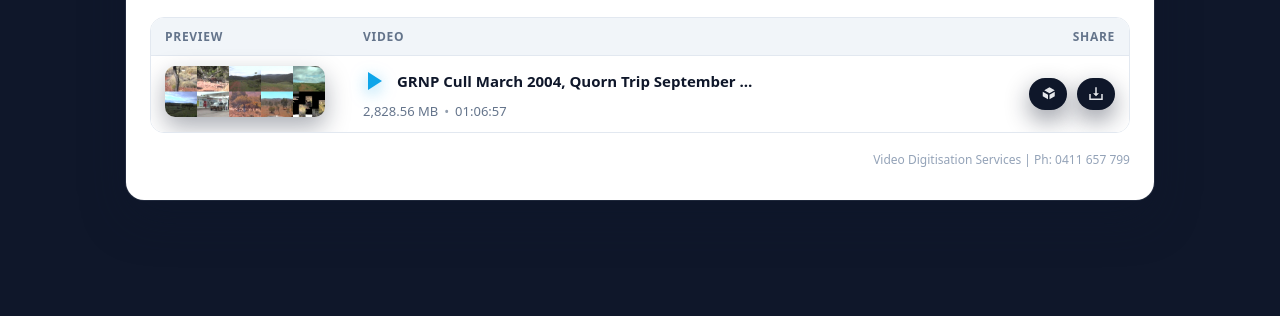
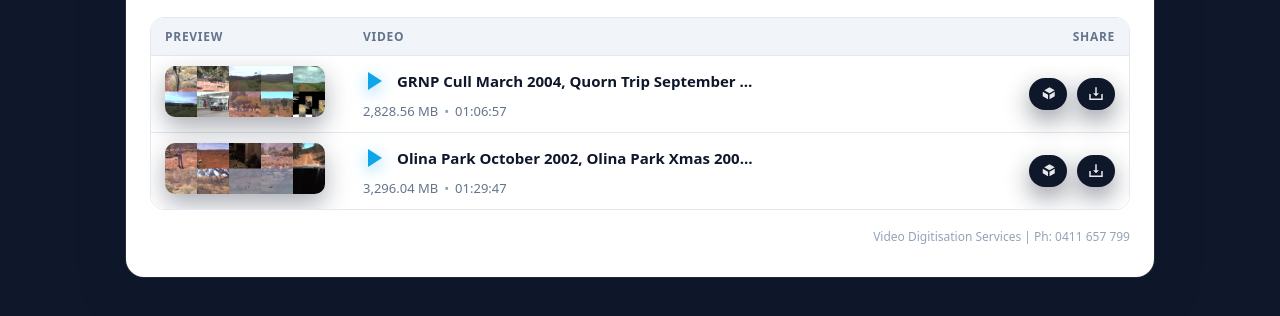
Before and after one commit to RealmsAU/Todd-Mellors, a plain HTML site: page index.html in a window 1280 px wide. Shown: the part 112-428 px from the top of the page. Drawn offline with Linux system fonts and the light colour scheme.

Commit message:
Auto-update: 2026-02-27 14:38:27

```diff
--- a/index.html
+++ b/index.html
@@ -404,6 +404,59 @@
 
   </td>
 </tr>
+<tr>
+  <td class="thumb-cell">
+    <div class="thumb-wrapper">
+      <img src="thumbnails/Olina Park October 2002_ Olina Park Xmas 2004_ RAAF Open Day.jpg"
+           class="thumb-img"
+           data-thumb="thumbnails/Olina Park October 2002_ Olina Park Xmas 2004_ RAAF Open Day.jpg"
+           onclick="openImageFromThumb(this)">
+    </div>
+  </td>
+
+  <td class="info-cell">
+    <a href="#"
+       class="play-link"
+       data-local="./Olina Park October 2002, Olina Park Xmas 2004, RAAF Open Day.mp4"
+       data-dropbox="https://dl.dropboxusercontent.com/s/56o8yts6bg7lv6fmw1c8e/Olina-Park-October-2002-Olina-Park-Xmas-2004-RAAF-Open-Day.mp4?rlkey=svb5idus2646ccrsup6aa5uvv"
+       onclick="openVideoFromLink(this); return false;">
+      <svg class="play-icon" viewBox="0 0 24 24">
+        <polygon points="5,3 19,12 5,21" />
+      </svg>
+      <span class="filename-text">Olina Park October 2002, Olina Park Xmas 2004, RAAF Open Day.mp4</span>
+    </a>
+
+    <div class="meta-line">
+      <span class="size-text">3,296.04 MB</span>
+      <span class="dot-sep">•</span>
+      <span class="duration-text">01:29:47</span>
+    </div>
+  </td>
+
+  <td class="share-cell">
+
+    <!-- Share button -->
+    <button class="icon-button"
+            data-dropbox="https://www.dropbox.com/s/56o8yts6bg7lv6fmw1c8e/Olina-Park-October-2002-Olina-Park-Xmas-2004-RAAF-Open-Day.mp4?rlkey=svb5idus2646ccrsup6aa5uvv&dl=0"
+            onclick="copyShareLinkFromButton(this)"
+            title="Copy Dropbox share link">
+      <svg class="share-icon" viewBox="0 0 24 24">
+        <path d="M14 3l7 4-7 4-7-4 7-4zm7 6v6l-7 4v-6l7-4zm-9 4v6l-7-4V9l7 4z"/>
+      </svg>
+    </button>
+
+    <!-- Download button -->
+    <a class="icon-button download-button"
+       data-dropbox-download="https://dl.dropboxusercontent.com/s/56o8yts6bg7lv6fmw1c8e/Olina-Park-October-2002-Olina-Park-Xmas-2004-RAAF-Open-Day.mp4?rlkey=svb5idus2646ccrsup6aa5uvv&dl=1"
+       onclick="downloadFromDropbox(this); return false;"
+       title="Download video">
+      <svg class="download-icon" viewBox="0 0 24 24">
+        <path d="M12 3v12l4-4h-3V3h-2v8H8l4 4zm-7 9v6h14v-6h2v8H3v-8h2z"/>
+      </svg>
+    </a>
+
+  </td>
+</tr>
 
           </tbody>
         </table>
```
Also changed, not shown: thumbnails/Olina Park October 2002_ Olina Park Xmas 2004_ RAAF Open Day.jpg (added).
